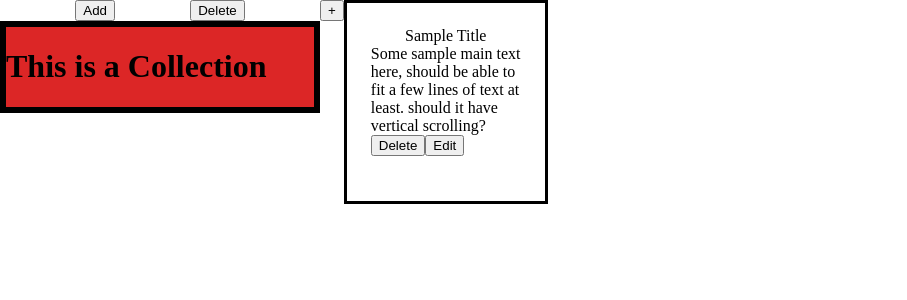
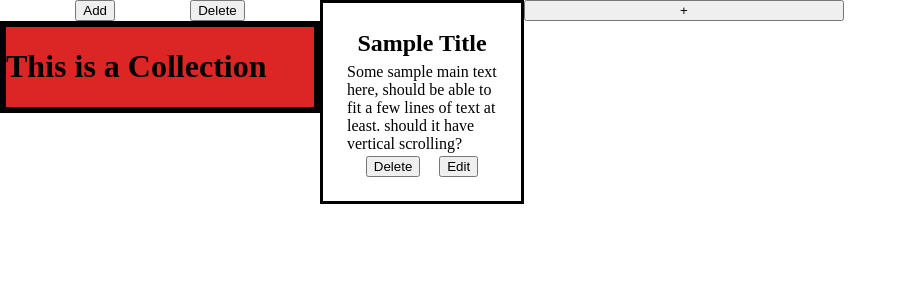
Before and after one commit to Slenderslayer88/Nuxt_Notes, a Vue app in the folder Vue-Notes-App/: page / in a window 1280 px wide. Shown: the top 300 px of the page, without its empty margins (0-907 px from the left). Built offline with nearby package versions, Linux system fonts and the light colour scheme.

Commit message:
Did more work

```diff
--- a/Vue-Notes-App/src/components/Note.vue
+++ b/Vue-Notes-App/src/components/Note.vue
@@ -1,18 +1,20 @@
 <template>
-    <div id="border">
+    <div class="flex">
+        <div id="border" class="flex justify-between flex-col">
             <div id="header">
-            <div id="title" class="bg-red">
+                <div id="title" class="font-bold text-2xl">
                     {{ note.title }}
                 </div>
             </div>
 
-        <div id="main-text" class="bg-red">
+            <div id="main-text">
                 {{ note.text }}
             </div>
-        <div id="btns-container">
-            <div id="btns-div">
+            <div id="btns-container" >
+                <div id="btns-div" class="flex justify-evenly">
                     <button id="delete-btn" @click="onDeleteClick">Delete</button>
                     <button id="show-modal" @click="onEditClick">Edit</button>
+                </div>
             </div>
         </div>
     </div>
@@ -56,14 +58,6 @@
         width: 100%;
         height: 500px;
     }
-    #btns-container {
-        min-height: 50px;
-        padding-bottom: 30px;
-    }
-    #btns-div {
-        bottom: 0;
-        width: 100%
-    }
     #title {
         text-align: center;
     }
--- a/Vue-Notes-App/src/components/NotesContainer.vue
+++ b/Vue-Notes-App/src/components/NotesContainer.vue
@@ -7,11 +7,8 @@
 			/>
 		</div>
 	</Teleport>
-	<div>
-		<button @click="showAddModal = true">+</button>
-	</div>
 	<div class="cards-container flex space-x5">
-		<div class="note" v-for="note in notes"
+		<div v-for="note in notes"
 			ref="el"
 			key="note.name"
 		>
@@ -20,6 +17,9 @@
 				@delete="deleteNote"
 			/>
 		</div>
+        <div class="flex justify-between flex-col w-80 h-80">
+		    <button @click="showAddModal = true">+</button>
+	    </div>
 	</div>
 
 </template>
```
Lines whose indentation alone changed are shown as unchanged.
